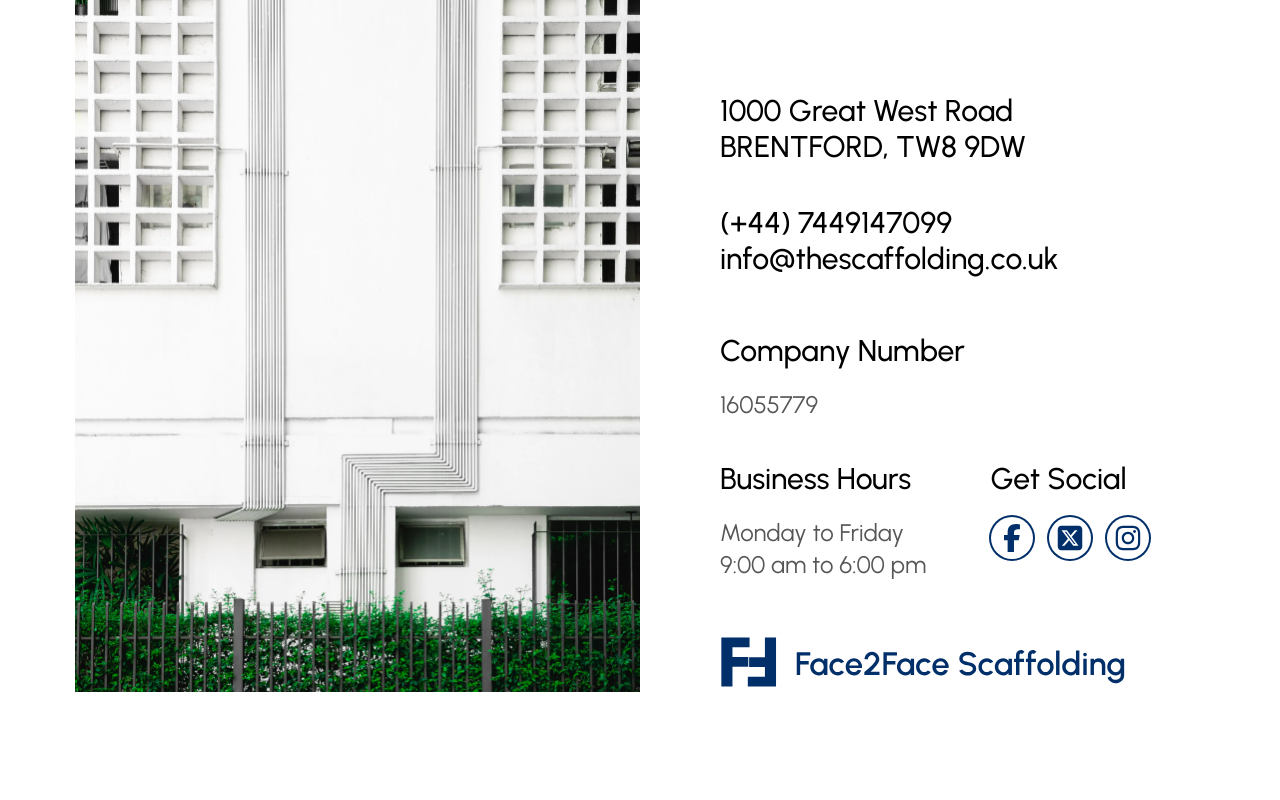
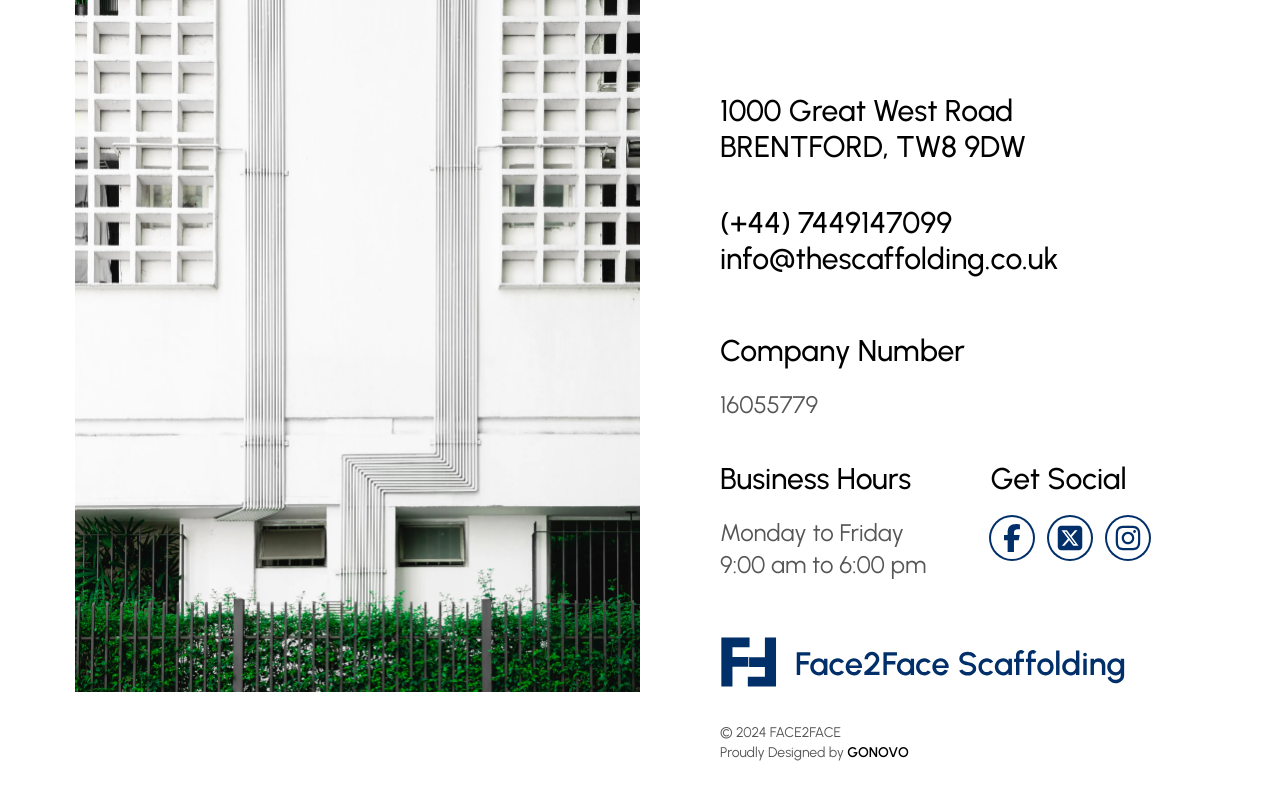
Before and after one commit to alaagonovo/scafoldingnewdomain, a Next.js app: page / in a window 1280 px wide. Shown: the part 7176-7976 px from the top of the page. Before the commit the page ends 7943 px from the top, so only its background shows below. Built offline with nearby package versions, Linux system fonts and the light colour scheme.

Commit message:
@copywrite

```diff
--- a/src/app/ui/common/footer/Footer.tsx
+++ b/src/app/ui/common/footer/Footer.tsx
@@ -65,7 +65,6 @@ function Footer() {
           >
             16055779
           </p>
-
           <div className="grid grid-cols-1 sm:grid-cols-2 gap-7 xl:gap-14">
             <div>
               <h2
@@ -150,6 +149,16 @@ function Footer() {
           >
             <Image src="/svgs/logolap.svg" alt="logo" fill />
           </div>
+          <p className="mt-9 text-sm text-time">
+            © 2024 FACE2FACE <br />
+            Proudly Designed by{" "}
+            <Link
+              href="https://www.gonovo.tech/"
+              className="text-black font-semibold hover:underline"
+            >
+              GONOVO
+            </Link>
+          </p>
         </div>
       </div>
     </footer>
```
